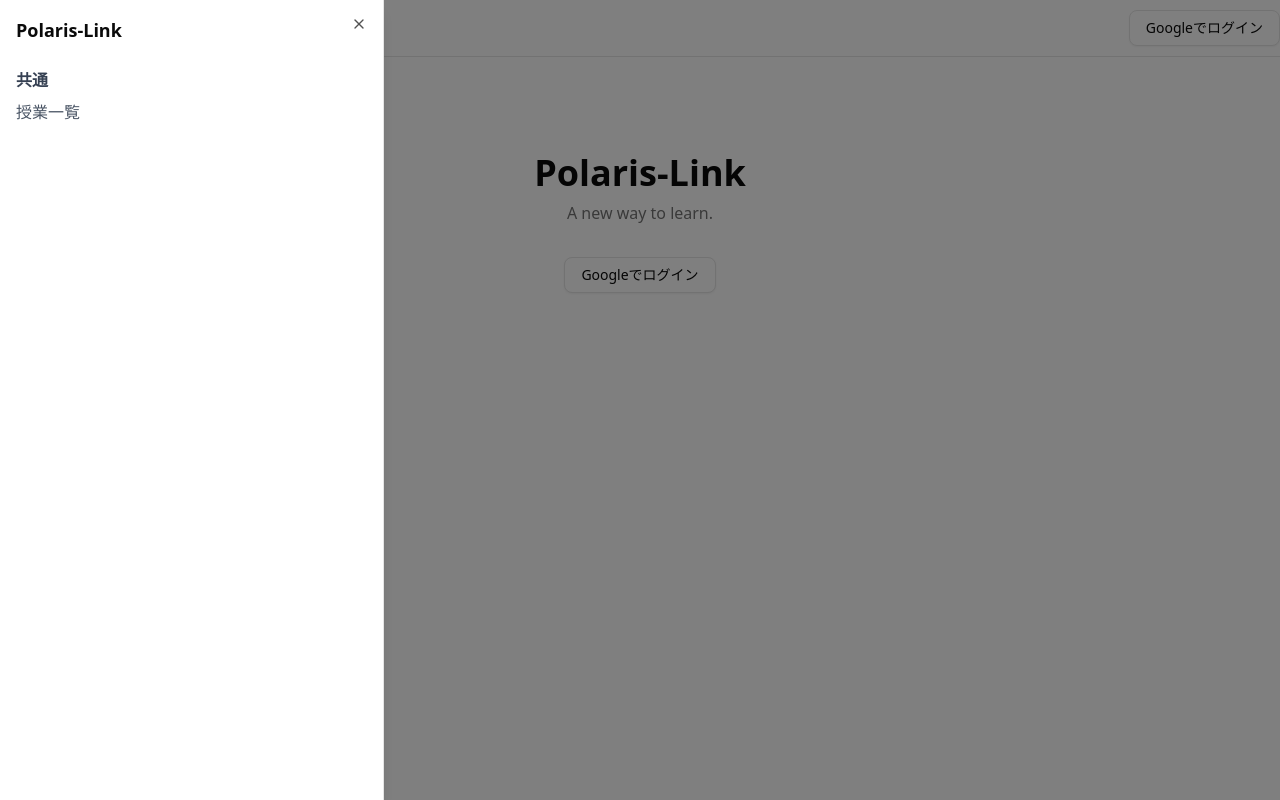
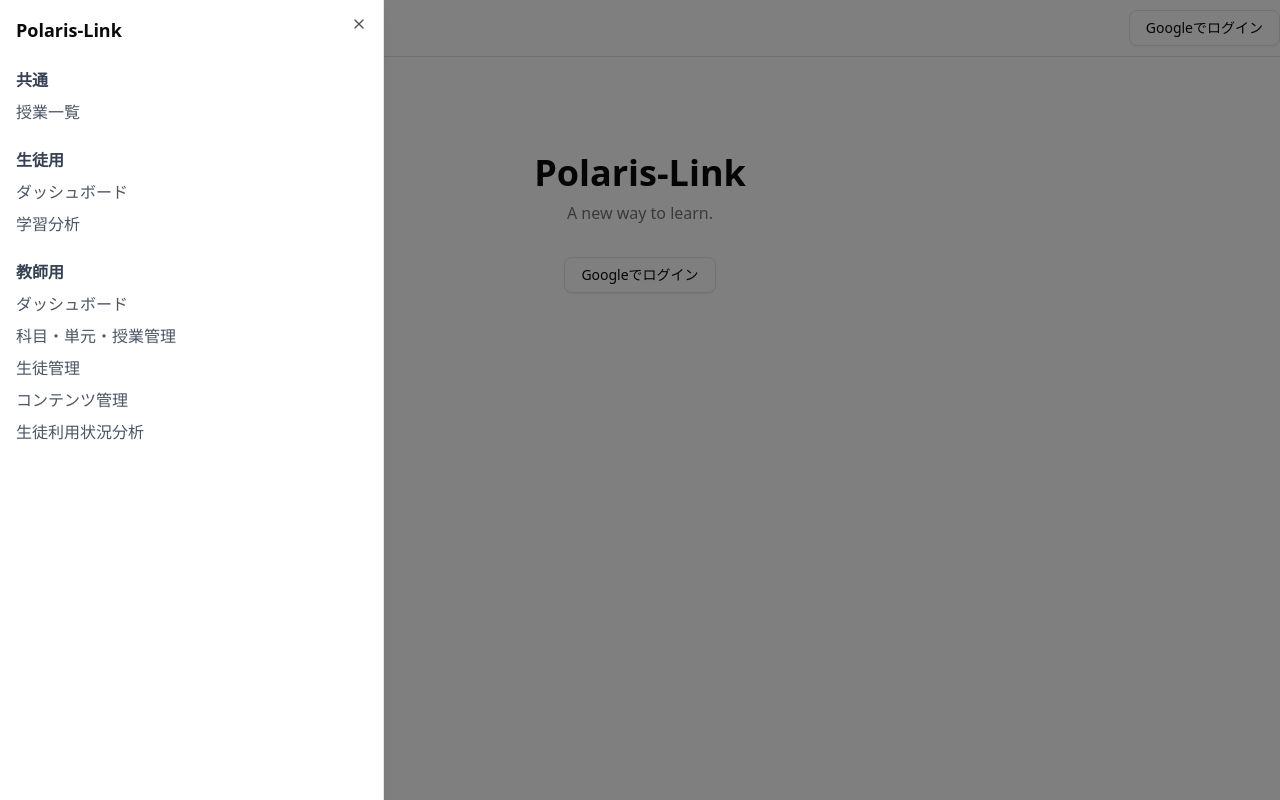
Before and after one commit to mmmmatsuuuu/polaris-link, a Next.js app: page / in a window 1280 px wide. Both pictures are taken after a click on the button "Open Menu". Built offline with nearby package versions, Linux system fonts and the light colour scheme; no server answers.

Commit message:
サイドバーのアクセス制御を一旦削除

```diff
--- a/src/components/layout/Sidebar.tsx
+++ b/src/components/layout/Sidebar.tsx
@@ -1,9 +1,9 @@
 import Link from "next/link";
-import { useAuth } from '@/components/auth/AuthProvider';
+// import { useAuth } from '@/components/auth/AuthProvider'; // No longer needed for role-based rendering
 
 export function Sidebar() {
-  const { user } = useAuth();
-  const userRole = user?.role; // Assuming user object has a 'role' property
+  // const { user } = useAuth(); // No longer needed for role-based rendering
+  // const userRole = user?.role;
 
   return (
     <div className="flex flex-col space-y-4 p-4">
@@ -14,24 +14,18 @@ export function Sidebar() {
         <h3 className="text-md font-semibold text-gray-700">共通</h3>
         <Link href="/lessons" className="text-gray-600 hover:text-blue-600">授業一覧</Link>
 
-        {userRole === 'student' && (
-          <>
+        {/* Student Links */}
         <h3 className="text-md font-semibold text-gray-700 mt-4">生徒用</h3>
         <Link href="/student/dashboard" className="text-gray-600 hover:text-blue-600">ダッシュボード</Link>
         <Link href="/student/analytics" className="text-gray-600 hover:text-blue-600">学習分析</Link>
-          </>
-        )}
 
-        {userRole === 'teacher' && (
-          <>
+        {/* Teacher Links */}
         <h3 className="text-md font-semibold text-gray-700 mt-4">教師用</h3>
         <Link href="/teacher/dashboard" className="text-gray-600 hover:text-blue-600">ダッシュボード</Link>
         <Link href="/teacher/subjects" className="text-gray-600 hover:text-blue-600">科目・単元・授業管理</Link>
         <Link href="/teacher/students" className="text-gray-600 hover:text-blue-600">生徒管理</Link>
         <Link href="/teacher/contents" className="text-gray-600 hover:text-blue-600">コンテンツ管理</Link>
         <Link href="/teacher/analytics/students" className="text-gray-600 hover:text-blue-600">生徒利用状況分析</Link>
-          </>
-        )}
       </div>
     </div>
   );
```
Lines whose indentation alone changed are shown as unchanged.
